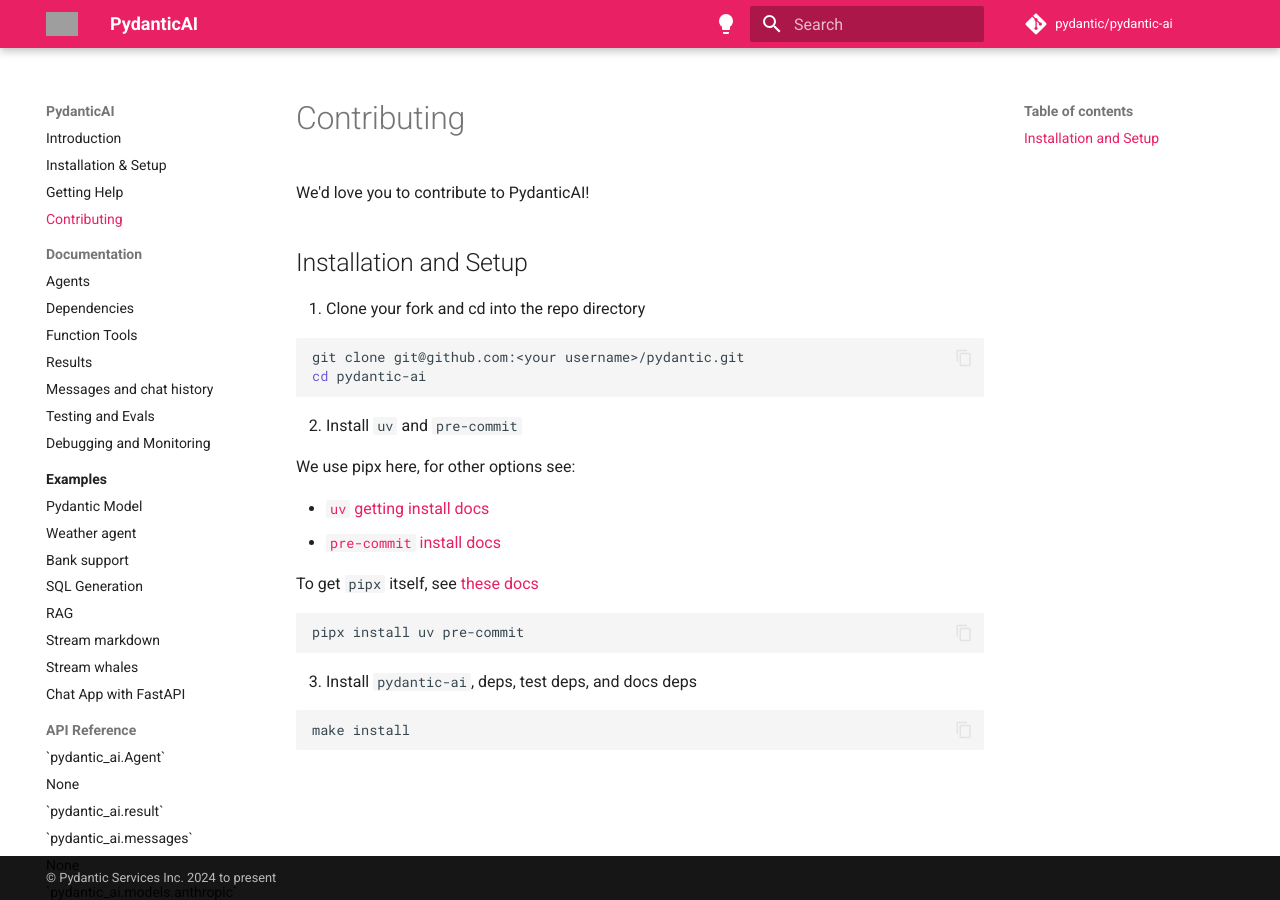
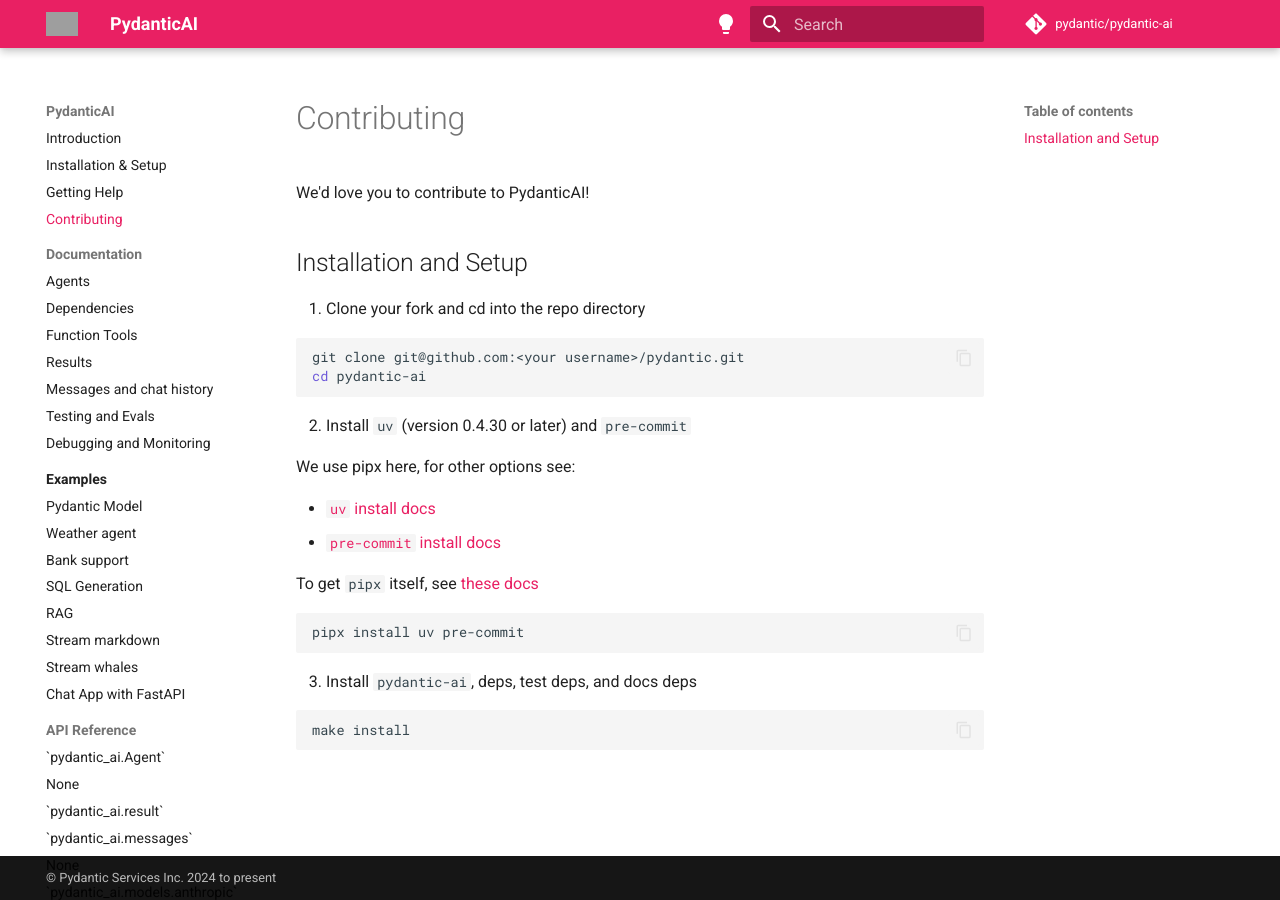
Before and after one commit to willgdjones/pydantic-ai, an MkDocs documentation site: the page built from docs/contributing.md, in a window 1280 px wide. Built offline with MkDocs 1.6.1 and Material for MkDocs 9.7.7, drawn with Linux system fonts in a browser that asks for light colours; comment, search, counter and statistics services are not loaded; grey boxes are pictures that could not be loaded.

Commit message:
[docs] update contributing guide to indicate minimum `uv` version (#236)

````diff
--- a/docs/contributing.md
+++ b/docs/contributing.md
@@ -9,11 +9,11 @@
 cd pydantic-ai
 ```
 
-2. Install `uv` and `pre-commit`
+2. Install `uv` (version 0.4.30 or later) and `pre-commit`
 
 We use pipx here, for other options see:
 
-* [`uv` getting install docs](https://docs.astral.sh/uv/getting-started/installation/)
+* [`uv` install docs](https://docs.astral.sh/uv/getting-started/installation/)
 * [`pre-commit` install docs](https://pre-commit.com/#install)
 
 To get `pipx` itself, see [these docs](https://pypa.github.io/pipx/)
````
